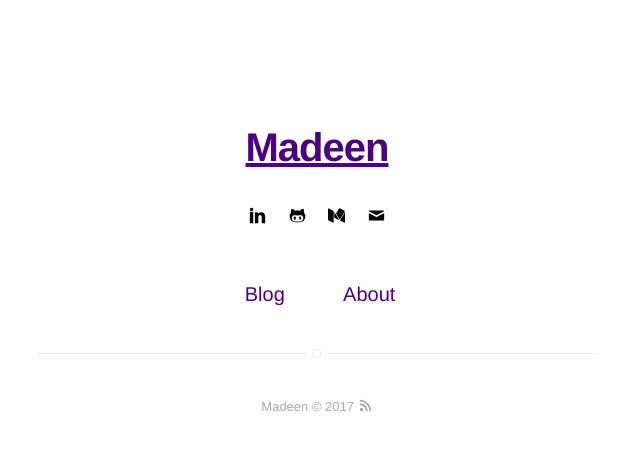
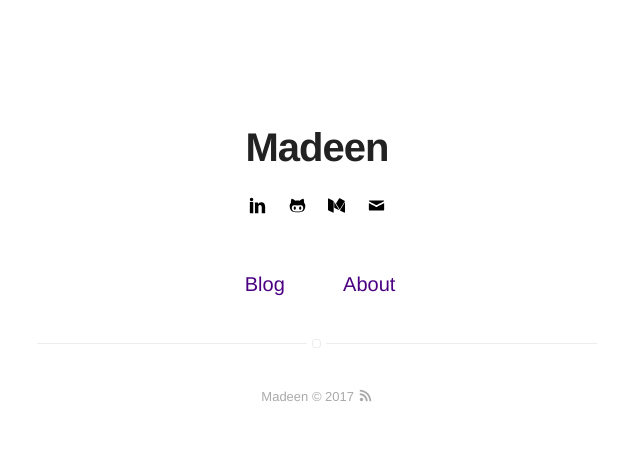
Before and after one commit to madeenamadou/madeenamadou.github.io, a Jekyll site: the page built from index.html, in a window 1280 px wide. Shown: the top 451 px of the page, without its empty margins (323-963 px from the left). Built offline with Jekyll 4.4.1, drawn with Linux system fonts in a browser that asks for light colours.

Commit message:
Update header.html

```diff
--- a/_includes/header.html
+++ b/_includes/header.html
@@ -17,8 +17,8 @@
             </span>
         {% endif %}
       -->
-        <h1 class="title"><a href="{{ site.url }}/about">{{ site.name }}</a></h1>
-        <h2 class="description">{{ site.bio }}</h2>
+        <h1 class="title">{{ site.name }}</h1>
+        <!--<h2 class="description">{{ site.bio }}</h2>-->
 
         {% include social-links.html %}
     </header>
```
